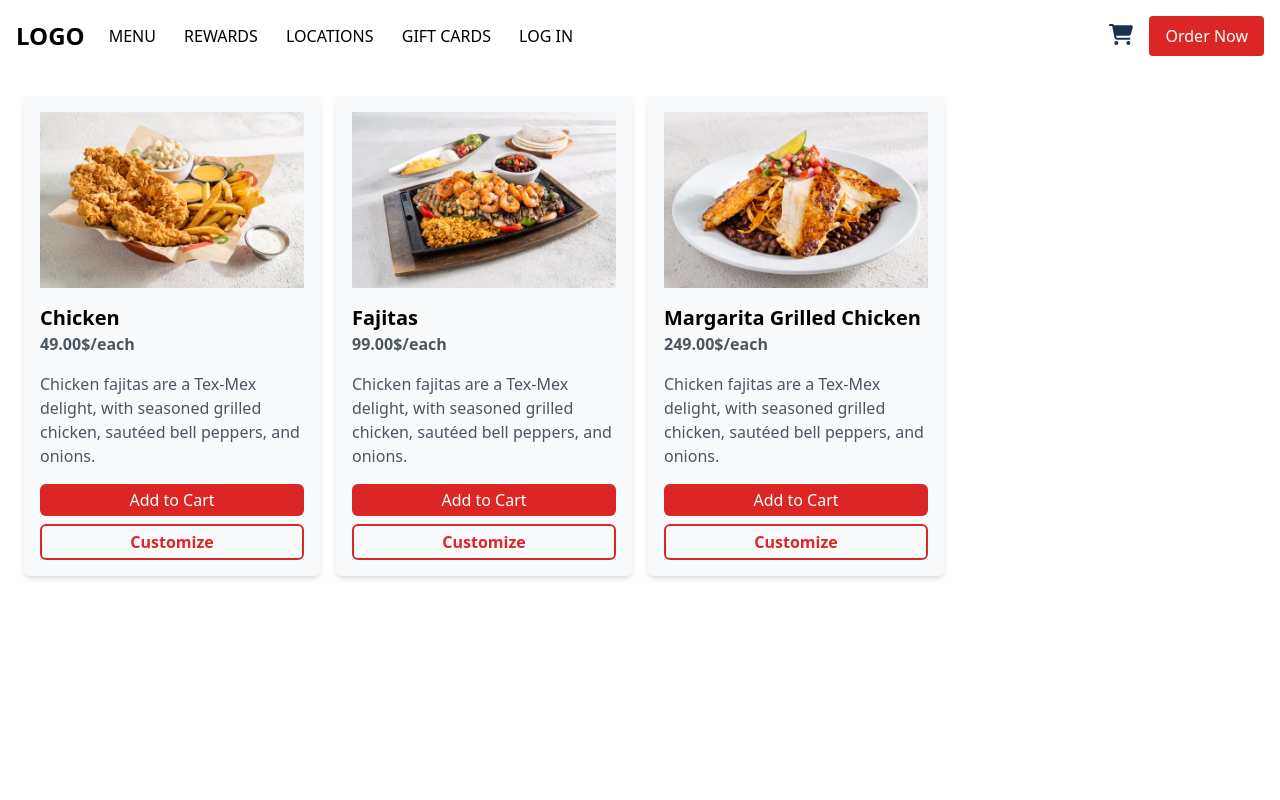
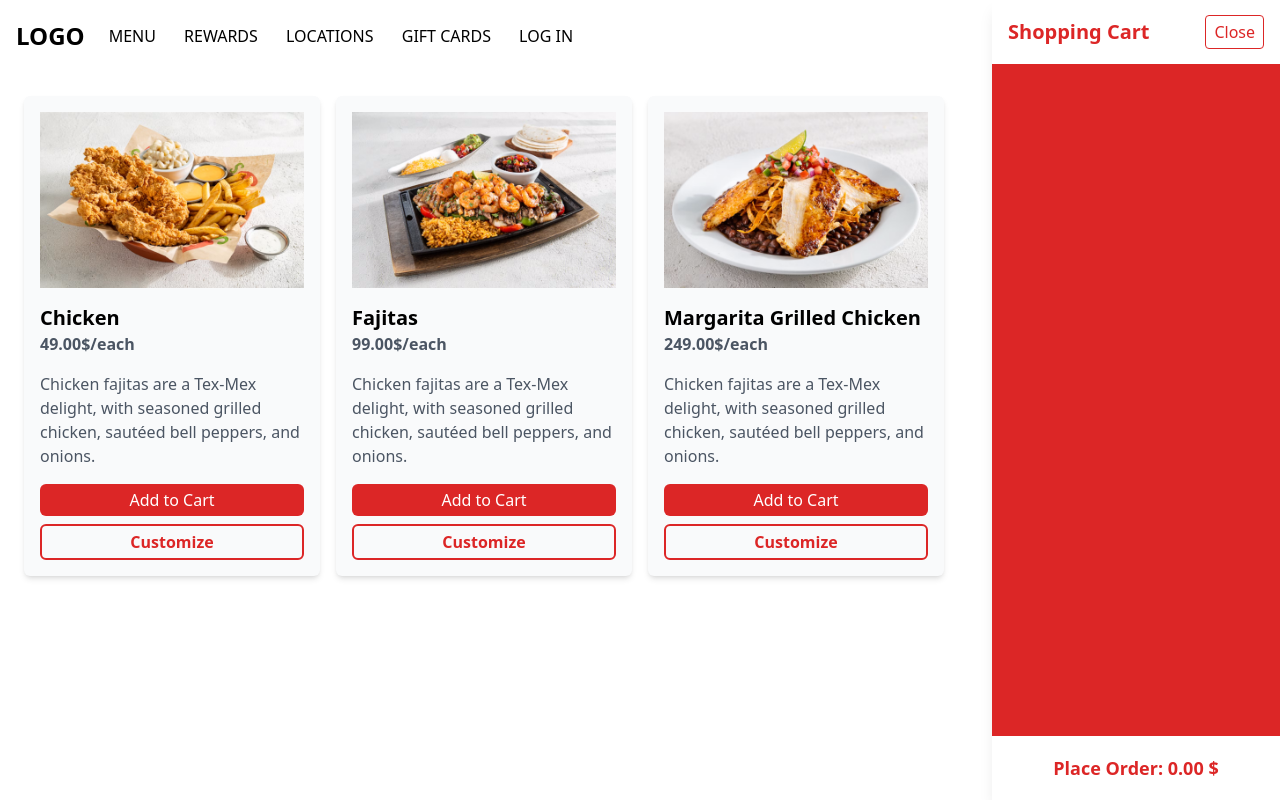
Before and after one commit to saifscripter/quick-foodie, a website: page index.html in a window 1280 px wide. Both pictures are taken after a click on the element 1121 px from the left and 36 px from the top of the page. Drawn offline with Linux system fonts and the light colour scheme.

Commit message:
add cart sidebar

```diff
--- a/index.html
+++ b/index.html
@@ -29,7 +29,7 @@
       <!-- Card Icon and Order Now Button -->
       <div class="flex items-center space-x-4">
         <!-- Card Icon -->
-        <div class="size-6 cursor-pointer">
+        <div id="cart" class="size-6 cursor-pointer">
           <img class="w-full" src="./images/cart.svg" alt="Cart Icon" />
         </div>
         <!-- Order Now Button -->
@@ -49,6 +49,37 @@
       ></div>
     </section>
 
+    <!-- Cart Sidebar -->
+    <div
+      id="cartSidebar"
+      class="fixed top-0 right-0 bottom-0 w-72 bg-red-600 shadow-lg transition-transform transform translate-x-full"
+    >
+      <!-- Sidebar Header -->
+      <div
+        class="flex justify-between items-center p-4 bg-white text-red-600 h-16"
+      >
+        <h2 class="text-xl font-semibold">Shopping Cart</h2>
+        <button id="closeCart" class="border border-red-600 px-2 py-1 rounded">
+          Close
+        </button>
+      </div>
+
+      <!-- Cart Items -->
+      <div
+        id="cartItems"
+        class="text-white h-[calc(100vh-8rem)] overflow-y-auto p-4"
+      ></div>
+
+      <!-- Sidebar Footer -->
+      <div
+        class="w-full h-16 p-4 bg-white text-red-600 flex justify-center items-center"
+      >
+        <p class="text-lg font-semibold">
+          Place Order: <span id="totalPrice">0.00 $</span>
+        </p>
+      </div>
+    </div>
+
     <script src="js/main.js"></script>
   </body>
 </html>
--- a/js/main.js
+++ b/js/main.js
@@ -1,3 +1,6 @@
+const cartButton = document.getElementById('cart');
+const closeCartButton = document.getElementById('closeCart');
+
 document.addEventListener('DOMContentLoaded', function () {
     const foodItemsContainer = document.getElementById('foodItems');
 
@@ -37,6 +40,7 @@ document.addEventListener('DOMContentLoaded', function () {
           // Add the click event to the "Add to Cart" button
           addToCartButton.addEventListener('click', () => {
             console.log(`Item added to cart: ${foodItem.id}`);
+            showCartSidebar()
           });
 
           // Append elements to the card
@@ -53,3 +57,18 @@ document.addEventListener('DOMContentLoaded', function () {
       })
       .catch(error => console.error('Error fetching food items:', error));
   });
+
+
+// Function to show the cart sidebar with smooth transition
+function showCartSidebar() {
+  cartSidebar.style.transform = 'translateX(0)';
+}
+
+// Function to hide the cart sidebar with smooth transition
+function hideCartSidebar() {
+  cartSidebar.style.transform = 'translateX(100%)';
+}
+
+// Event listener for the close button
+closeCartButton.addEventListener('click', hideCartSidebar);
+cartButton.addEventListener('click', showCartSidebar);
```
Also changed, not shown: css/output.css.
